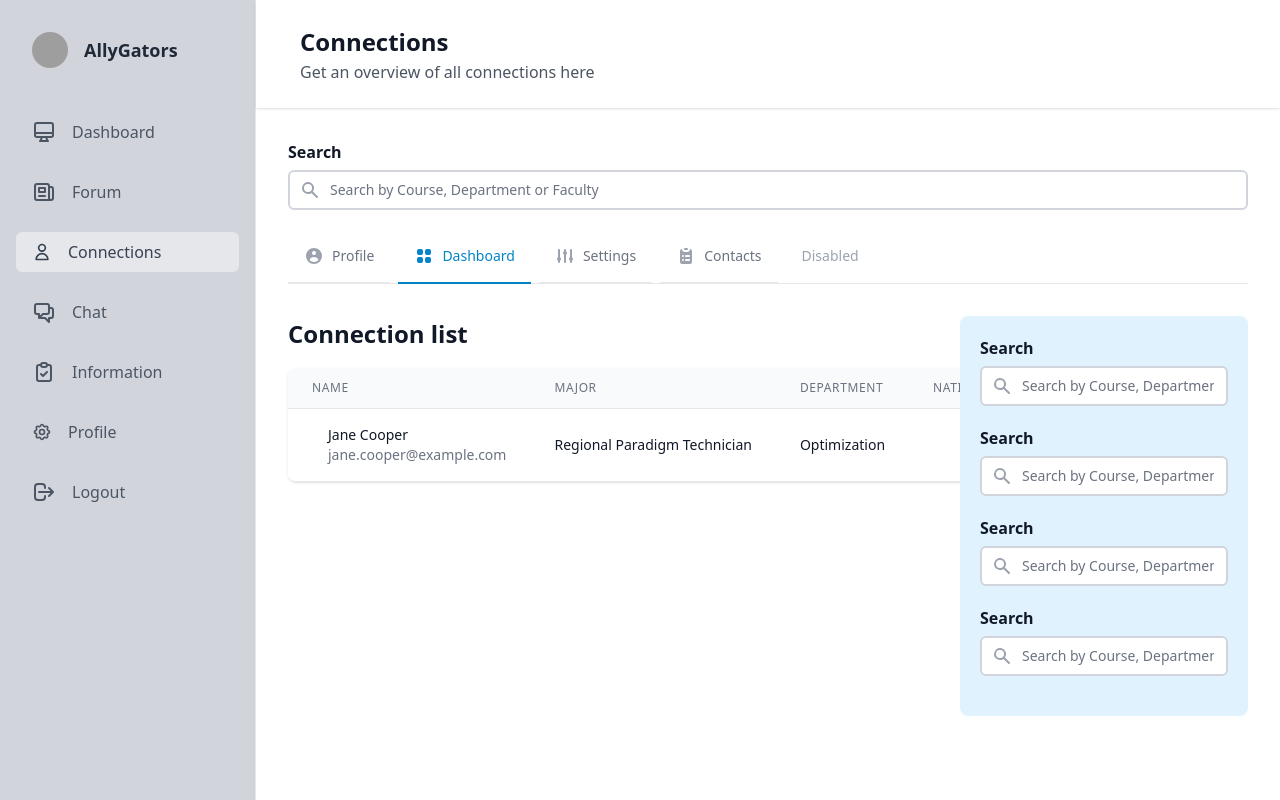
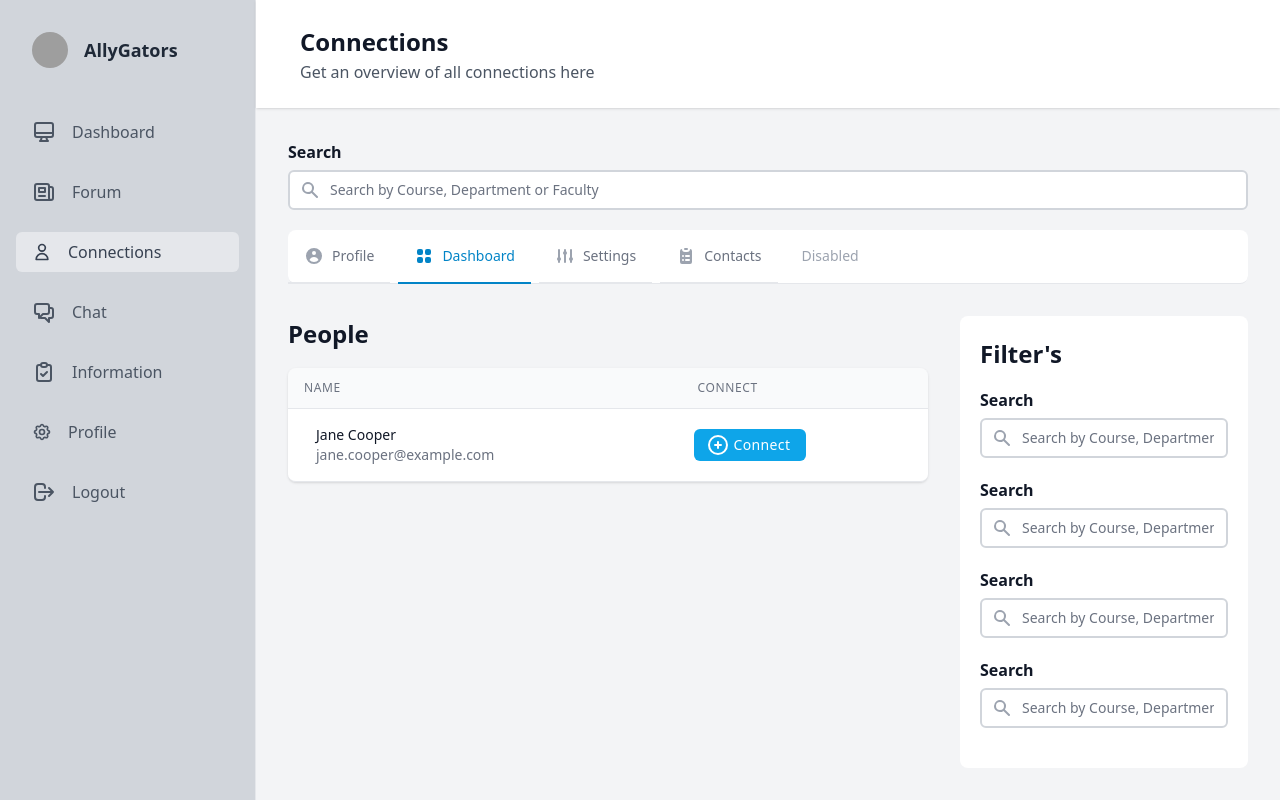
Before and after one commit to kovurusaisachin/AllyGator, a Next.js app in the folder Frontend/allygator_frontend/: page /dashboard/connection in a window 1280 px wide. Built offline with nearby package versions, Linux system fonts and the light colour scheme; grey boxes are pictures that could not be loaded.

Commit message:
some updates

```diff
--- /dev/null
+++ b/Frontend/allygator_frontend/components/Table/connection.tsx
@@ -0,0 +1,71 @@
+import React from "react"
+import Link from "next/link"
+
+export default function Table(props) {
+  console.log(props,"pk")
+  const Header = ({ array }) => {
+    let counter = 0;
+    return array?.map((x) => {
+      ++counter;
+      return (
+        <th className="px-4 py-3 text-left text-xs font-medium text-gray-500 uppercase tracking-wider" key={counter}>
+          {x.name}
+        </th>
+      );
+    });
+  };
+  return (
+    <>
+      <div className="mr-8 flex flex-col">
+        <div className="-my-2 overflow-x-auto sm:-mx-6 lg:-mx-8">
+          <div className="py-2 align-middle inline-block min-w-full sm:px-6 lg:px-8">
+            <div className="shadow overflow-hidden border-b border-gray-200 sm:rounded-lg">
+              <table className="min-w-full divide-y divide-gray-200">
+                <thead className="bg-gray-50">
+                  <tr>
+                    <Header array={props.header} />
+                  </tr>
+                </thead>
+                <tbody className="bg-white divide-y divide-gray-200">
+                {props?.data?.map((person) => (
+                  <tr key={person.name}>
+                    <td className="px-3 py-4 whitespace-nowrap">
+                      <div className="flex items-center">
+                        <div className="ml-4">
+                          <div className="text-sm font-medium text-gray-900">{person?.name}</div>
+                          <div className="text-sm text-gray-500">{person.email}</div>
+                        </div>
+                      </div>
+                    </td>
+
+                    <td className="px-3 py-4 whitespace-nowrap text-sm text-gray-500">
+                    <button className="flex items-center px-3 py-1 font-semi-bold tracking-wide text-white capitalize transition-colors duration-200 transform bg-blue-500 rounded-md hover:bg-gray-700 focus:outline-none focus:ring focus:ring-blue-300 focus:ring-opacity-80">
+                  <svg
+                    xmlns="http://www.w3.org/2000/svg"
+                    className="h-6 w-6"
+                    fill="none"
+                    viewBox="0 0 24 24"
+                    stroke="currentColor"
+                  >
+                    <path
+                      stroke-linecap="round"
+                      stroke-linejoin="round"
+                      stroke-width="2"
+                      d="M12 9v3m0 0v3m0-3h3m-3 0H9m12 0a9 9 0 11-18 0 9 9 0 0118 0z"
+                    />
+                  </svg>
+                  <span className="mx-1">Connect</span>
+                </button>
+                    </td>
+
+                  </tr>
+                ))}
+              </tbody>
+              </table>
+            </div>
+          </div>
+        </div>
+      </div>
+    </>
+  )
+}
--- a/Frontend/allygator_frontend/pages/dashboard/connection/index.tsx
+++ b/Frontend/allygator_frontend/pages/dashboard/connection/index.tsx
@@ -1,29 +1,21 @@
 import React from "react";
 import Sidebar from "../../../components/sidebar";
-import Table from "../../../components/Table";
-// import ResetPass from './ResetPassword'
+import ConnectionTable from '../../../components/Table/connection'
 function Connection() {
   const headerData = [
     { name: "Name", href: "#home" },
-    { name: "Major", href: "#features" },
-    { name: "Department", href: "#features" },
-    { name: "Nationality", href: "#register" },
-    { name: "Status", href: "#team" },
-    { name: "Linkedin", href: "#team" },
+    { name: "Connect", href: "#features" }
   ];
   const connectionData = [
     {
       name: "Jane Cooper",
-      major: "Regional Paradigm Technician",
-      department: "Optimization",
-      nationality: "Indian",
       email: "jane.cooper@example.com",
       image:
         "https://images.unsplash.com/photo-1494790108377-be9c29b29330?ixlib=rb-1.2.1&ixid=eyJhcHBfaWQiOjEyMDd9&auto=format&fit=facearea&facepad=4&w=256&h=256&q=60",
     },
   ];
   return (
-    <div className="flex flex-col-2">
+    <div className="flex flex-col-2 bg-gray-100">
       <Sidebar />
       <div className="flex flex-col w-full">
         <div className="bg-white shadow">
@@ -85,7 +77,7 @@ function Connection() {
           </div>
         </div>
 
-<div className="mx-8 border-b border-gray-200 dark:border-gray-200">
+<div className="mx-8 border-b bg-white rounded-lg border-gray-200 dark:border-gray-200">
   <ul className="flex flex-wrap -mb-px text-sm font-medium text-center text-gray-500 dark:text-gray-400">
     <li className="mr-2">
       <a href="#" className="inline-flex p-4 rounded-t-lg border-b-2 border-transparent hover:text-gray-600 hover:border-gray-300 dark:hover:text-gray-300 group">
@@ -117,15 +109,17 @@ function Connection() {
         <div className="mx-8 mt-8 grid grid-cols-10 gaps-4">
           <div className="col-span-7">
           <h3 className="text-2xl font-bold mb-4 leading-7 text-gray-900 sm:leading-9 sm:truncate">
-              Connection list
+              People
             </h3>
-            <Table
+            <ConnectionTable
               header={headerData}
               data={connectionData}
-              type="connection"
             />
           </div>
-          <div className="col-span-3 bg-blue-100 rounded-lg px-5 py-5">
+          <div className="col-span-3 bg-white rounded-lg px-5 py-5">
+          <h3 className="text-2xl font-bold mb-4 leading-7 text-gray-900 sm:leading-9 sm:truncate">
+              Filter's
+            </h3>
             <div className="w-full">
               <label className="block text-base font-semibold text-gray-900">
                 Search
```
